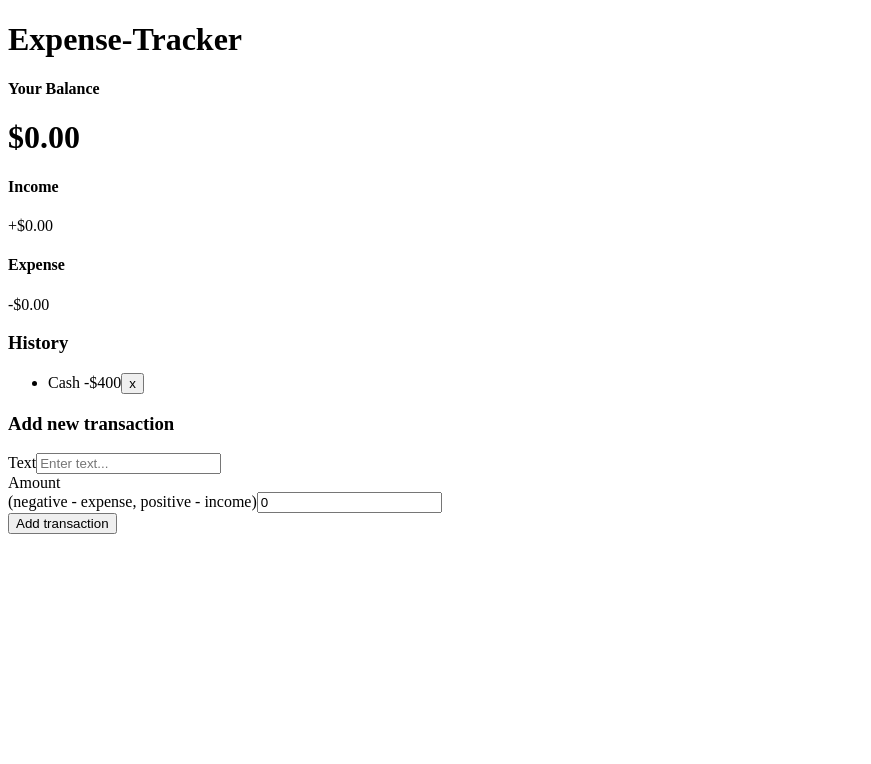
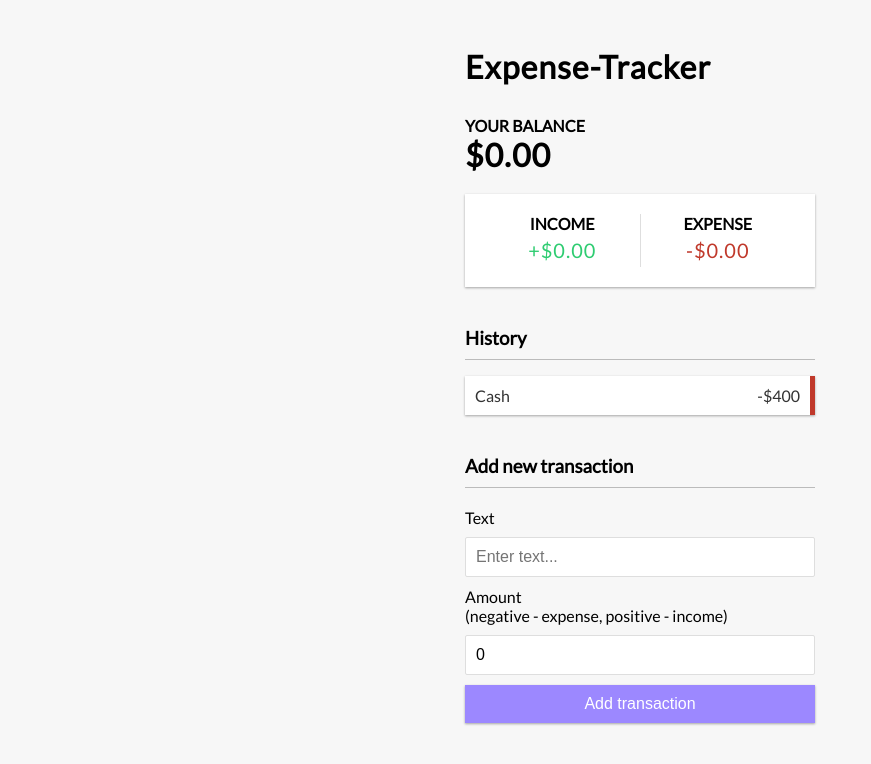
Before and after one commit to dhawalbisht/Expense-Tracker, a React (Vite) app: page / in a window 1280 px wide. Shown: the top 764 px of the page, without its empty margins (0-871 px from the left). Built offline with nearby package versions, Linux system fonts and the light colour scheme.

Commit message:
css file added

```diff
--- a/src/App.css
+++ b/src/App.css
@@ -0,0 +1,151 @@
+@import url('https://fonts.googleapis.com/css?family=Lato&display=swap');
+
+:root {
+  --box-shadow: 0 1px 3px rgba(0, 0, 0, 0.12), 0 1px 2px rgba(0, 0, 0, 0.24);
+}
+
+* {
+  box-sizing: border-box;
+}
+
+body {
+  background-color: #f7f7f7;
+  display: flex;
+  flex-direction: column;
+  align-items: center;
+  justify-content: center;
+  min-height: 100vh;
+  margin: 0;
+  font-family: 'Lato', sans-serif;
+}
+
+.container {
+  margin: 30px auto;
+  width: 350px;
+}
+
+h1 {
+  letter-spacing: 1px;
+  margin: 0;
+}
+
+h3 {
+  border-bottom: 1px solid #bbb;
+  padding-bottom: 10px;
+  margin: 40px 0 10px;
+}
+
+h4 {
+  margin: 0;
+  text-transform: uppercase;
+}
+
+.inc-exp-container {
+  background-color: #fff;
+  box-shadow: var(--box-shadow);
+  padding: 20px;
+  display: flex;
+  justify-content: space-between;
+  margin: 20px 0;
+}
+
+.inc-exp-container > div {
+  flex: 1;
+  text-align: center;
+}
+
+.inc-exp-container > div:first-of-type {
+  border-right: 1px solid #dedede;
+}
+
+.money {
+  font-size: 20px;
+  letter-spacing: 1px;
+  margin: 5px 0;
+}
+
+.money.plus {
+  color: #2ecc71;
+}
+
+.money.minus {
+  color: #c0392b;
+}
+
+label {
+  display: inline-block;
+  margin: 10px 0;
+}
+
+input[type='text'],
+input[type='number'] {
+  border: 1px solid #dedede;
+  border-radius: 2px;
+  display: block;
+  font-size: 16px;
+  padding: 10px;
+  width: 100%;
+}
+
+.btn {
+  cursor: pointer;
+  background-color: #9c88ff;
+  box-shadow: var(--box-shadow);
+  color: #fff;
+  border: 0;
+  display: block;
+  font-size: 16px;
+  margin: 10px 0 30px;
+  padding: 10px;
+  width: 100%;
+}
+
+.btn:focus,
+.delete-btn:focus {
+  outline: 0;
+}
+
+.list {
+  list-style-type: none;
+  padding: 0;
+  margin-bottom: 40px;
+}
+
+.list li {
+  background-color: #fff;
+  box-shadow: var(--box-shadow);
+  color: #333;
+  display: flex;
+  justify-content: space-between;
+  position: relative;
+  padding: 10px;
+  margin: 10px 0;
+}
+
+.list li.plus {
+  border-right: 5px solid #2ecc71;
+}
+
+.list li.minus {
+  border-right: 5px solid #c0392b;
+}
+
+.delete-btn {
+  cursor: pointer;
+  background-color: #e74c3c;
+  border: 0;
+  color: #fff;
+  font-size: 20px;
+  line-height: 20px;
+  padding: 2px 5px;
+  position: absolute;
+  top: 50%;
+  left: 0;
+  transform: translate(-100%, -50%);
+  opacity: 0;
+  transition: opacity 0.3s ease;
+}
+
+.list li:hover .delete-btn {
+  opacity: 1;
+}
--- a/src/App.jsx
+++ b/src/App.jsx
@@ -1,4 +1,5 @@
 import React from 'react'
+import './App.css'
 import Header from './components/Header'
 import Balance from './components/Balance'
 import IncomeExpenses from './components/IncomeExpenses'
```
